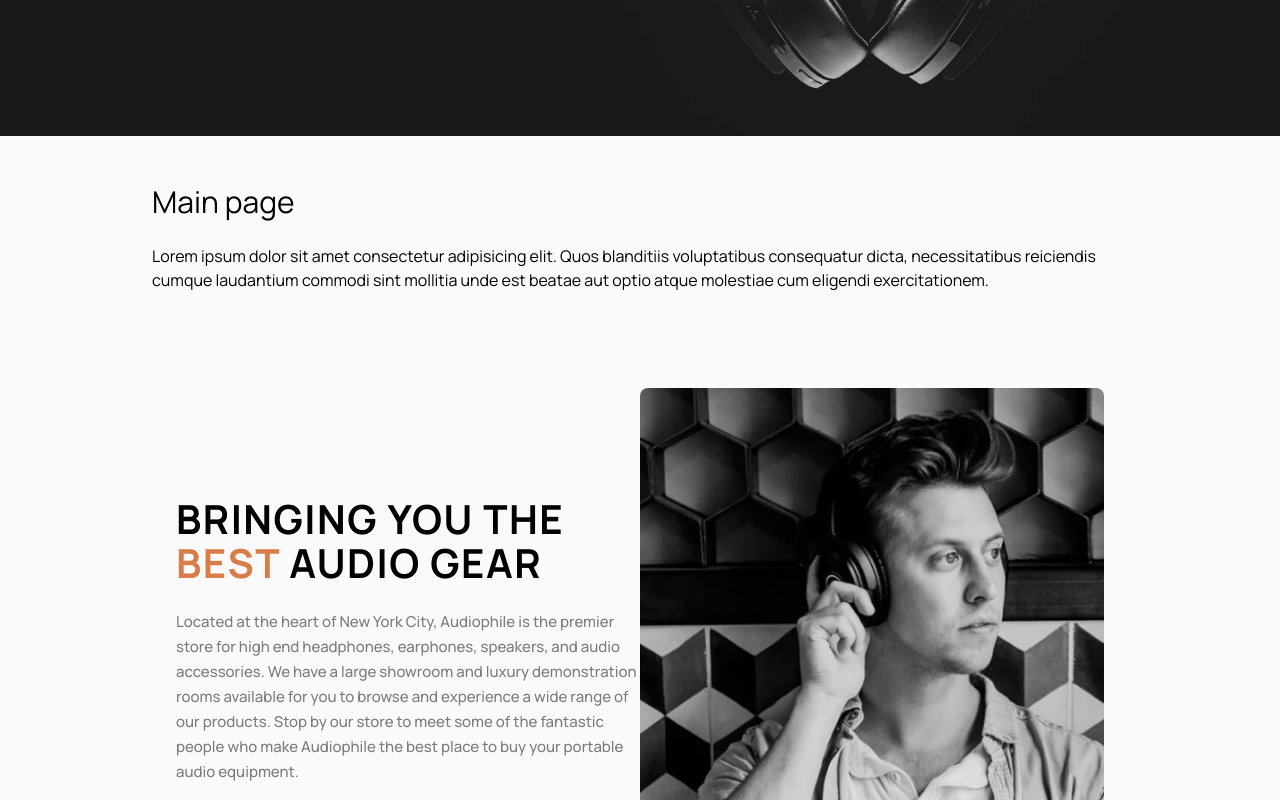
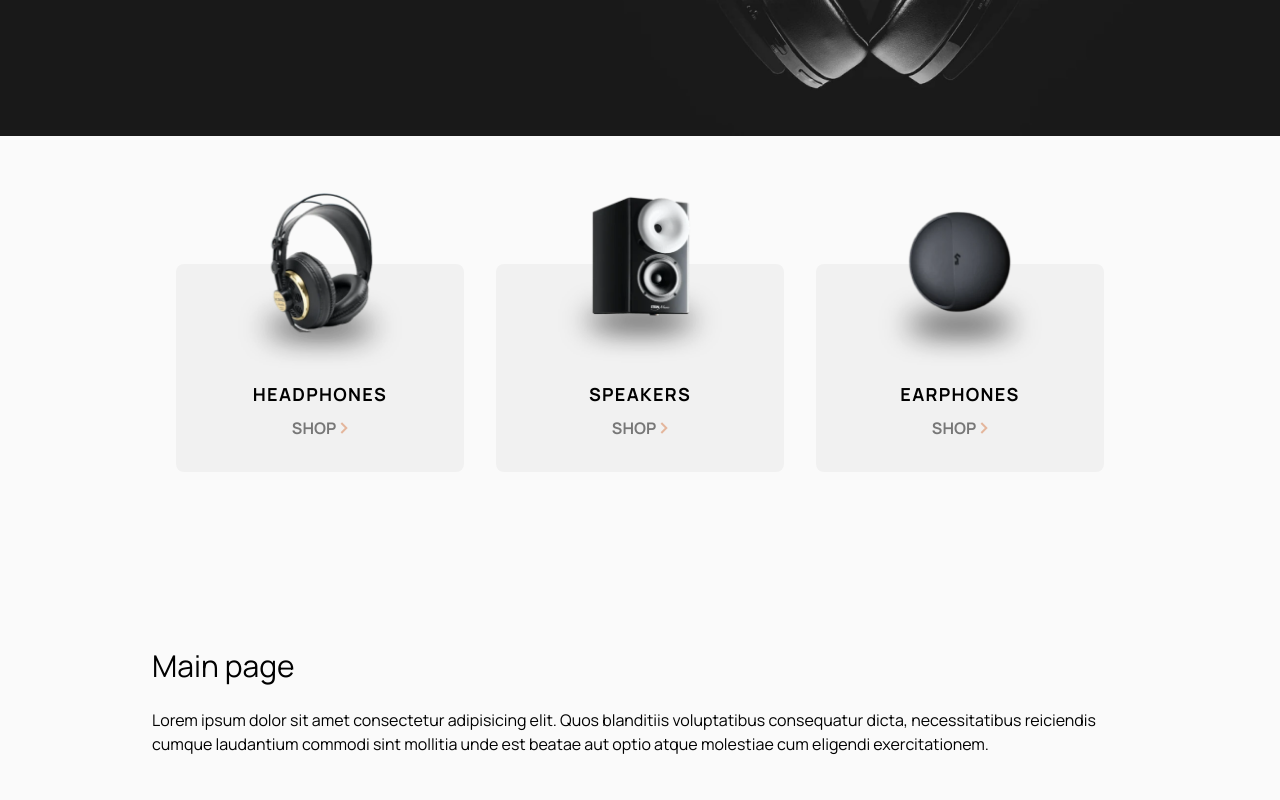
Before and after one commit to TomasLukes/lynxes, a Next.js app: page / in a window 1280 px wide. Shown: the part 591-1391 px from the top of the page. Built offline with nearby package versions, Linux system fonts and the light colour scheme.

Commit message:
Created and styled Categories component

```diff
--- a/src/app/components/buttons/ButtonArrow.tsx
+++ b/src/app/components/buttons/ButtonArrow.tsx
@@ -3,7 +3,7 @@
 
 export default function ButtonArrow({ label }) {
   return (
-    <button className="flex items-center gap-1 px-4 py-2 text-dark-900 opacity-50 font-bold
+    <button className="flex items-center gap-1 mx-auto px-4 py-2 text-dark-900 opacity-50 font-bold
     hover:text-primary-700 hover:opacity-100">
       {label}
       <Image src={arrowIcon} alt="Arrow Icon" className='inline' />
--- a/src/app/components/navigation/Header.tsx
+++ b/src/app/components/navigation/Header.tsx
@@ -5,7 +5,7 @@
     /* Header */
     <header className="relative w-full bg-neutral-900 text-neutral-100">
       {/* Header container */}
-      <div className="container mx-auto flex items-center justify-between py-12 px-6">
+      <div className="container mx-auto flex items-center justify-between py-6 md:py-12 px-6">
         {/* Mobile menu */}
         <img src="/icons/shared/menu/icon-menu-hamburger.svg" alt="" className="lg:hidden" />
         {/* Logo */}
@@ -35,7 +35,8 @@
         </div>
       </div>
       {/* Navbar items desktop */}
-      <nav className="hidden absolute w-full bg-red-600 flex gap-6 list-none">
+      <nav className="absolute w-full flex-col hidden gap-8 bg-light-300 text-dark-800 text-center list-none
+        rounded-b-lg">
         <li>
           <Link href="/category/earphones">Earphones</Link>
         </li>
--- /dev/null
+++ b/src/app/components/shared/Categories.tsx
@@ -0,0 +1,56 @@
+import ButtonArrow from "../buttons/ButtonArrow"
+
+export default function Categories() {
+  return (
+    /* Categories section*/
+    <section id="categories"
+      className="mx-auto">
+      {/* Categories cards container */}
+      <div className="container mx-auto flex flex-col md:flex-row items-center justify-center
+        md:gap-8 px-6 py-20 md:py-32">
+        {/* Headphones card */}
+        <div className="w-full flex flex-col md:w-96 md:h-52 bg-light-300 text-center
+          rounded-lg mt-20 md:mt-0 p-6">
+          <img src="/images/shared/category/image-category-thumbnail-headphones.webp" alt=""
+            className="mx-auto w-40 -mt-20 md:w-48 md:-mt-24"
+          />
+          {/* Category name + Btn continer */}
+          <div className="mt-auto">
+            <h3 className="heading-6">
+              HEADPHONES
+            </h3>
+            <ButtonArrow label={'SHOP'} />
+          </div>
+        </div>
+        {/* Speakers card */}
+        <div className="w-full flex flex-col md:w-96 md:h-52 bg-light-300 text-center
+          rounded-lg mt-20 md:mt-0 p-6">
+          <img src="/images/shared/category/image-category-thumbnail-speakers.webp" alt=""
+            className="mx-auto w-40 -mt-20 md:w-48 md:-mt-24"
+          />
+          {/* Category name + Btn continer */}
+          <div className="mt-auto">
+            <h3 className="heading-6">
+              SPEAKERS
+            </h3>
+            <ButtonArrow label={'SHOP'} />
+          </div>
+        </div>
+        {/* Earphones card */}
+        <div className="w-full flex flex-col md:w-96 md:h-52 bg-light-300 text-center
+          rounded-lg mt-20 md:mt-0 p-6">
+          <img src="/images/shared/category/image-category-thumbnail-earphones.webp" alt=""
+            className="mx-auto w-40 -mt-16 md:w-48 md:-mt-20"
+          />
+          {/* Category name + Btn continer */}
+          <div className="mt-auto">
+            <h3 className="heading-6">
+              EARPHONES
+            </h3>
+            <ButtonArrow label={'SHOP'} />
+          </div>
+        </div>
+      </div>
+    </section>
+  )
+}
--- a/src/app/page.tsx
+++ b/src/app/page.tsx
@@ -1,11 +1,13 @@
 import Link from "next/link"
+import Hero from "./components/Home/Hero"
+import Categories from "./components/shared/Categories"
 import About from "./components/shared/About"
-import Hero from "./components/Home/Hero"
 
 export default function Home() {
   return (
     <div>
       <Hero />
+      <Categories />
       <div className="container mx-auto">
         <h1 className="text-3xl pt-12 pb-6">Main page</h1>
         <p>Lorem ipsum dolor sit amet consectetur adipisicing elit. Quos blanditiis voluptatibus consequatur dicta,
```
